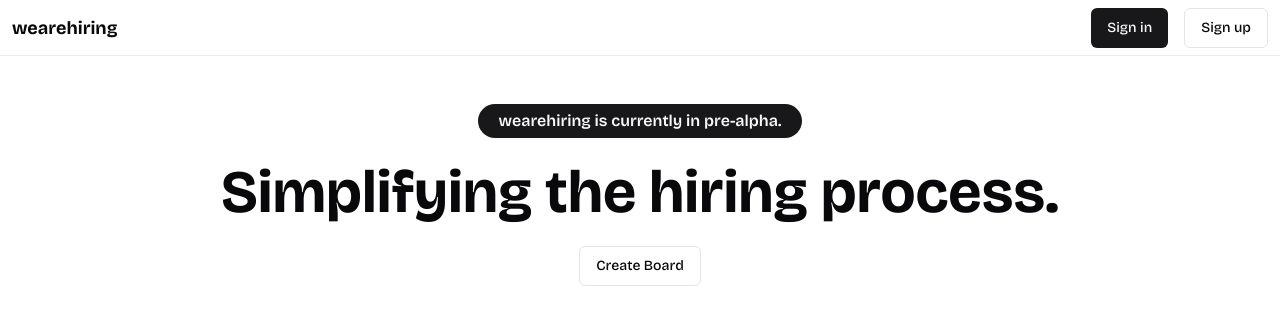
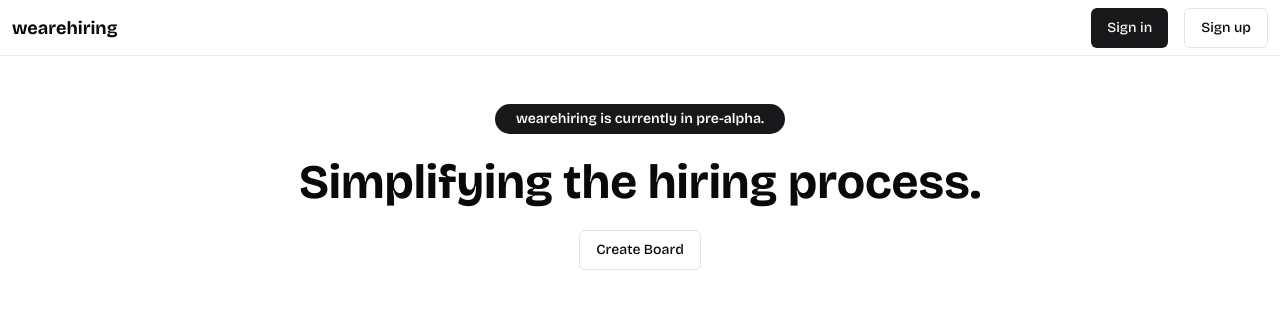
Before and after one commit to ramezj/wearehiring, a Next.js app: page / in a window 1280 px wide. Shown: the top 324 px of the page. Built offline with nearby package versions, Linux system fonts and the light colour scheme; no server answers.

Commit message:
changed sizes of Badge & Slogan

```diff
--- a/app/page.tsx
+++ b/app/page.tsx
@@ -12,9 +12,9 @@ export default function Home() {
     <Layout session={session}>
     <div className="text-center w-full">
       <br /><br />
-      <Badge className="px-5 py-1 2xl:px-12 2xl:py-2 text-md">wearehiring is currently in pre-alpha.</Badge>
+      <Badge className="px-5 py-1 2xl:px-12 2xl:py-2 text-sm">wearehiring is currently in pre-alpha.</Badge>
       <br /><br />
-        <h1 className="text-6xl font-bold ">Simplifying the hiring process.</h1>
+        <h1 className="text-5xl font-bold ">Simplifying the hiring process.</h1>
         <br />
         <CreateBoardButton />
     </div>
```
